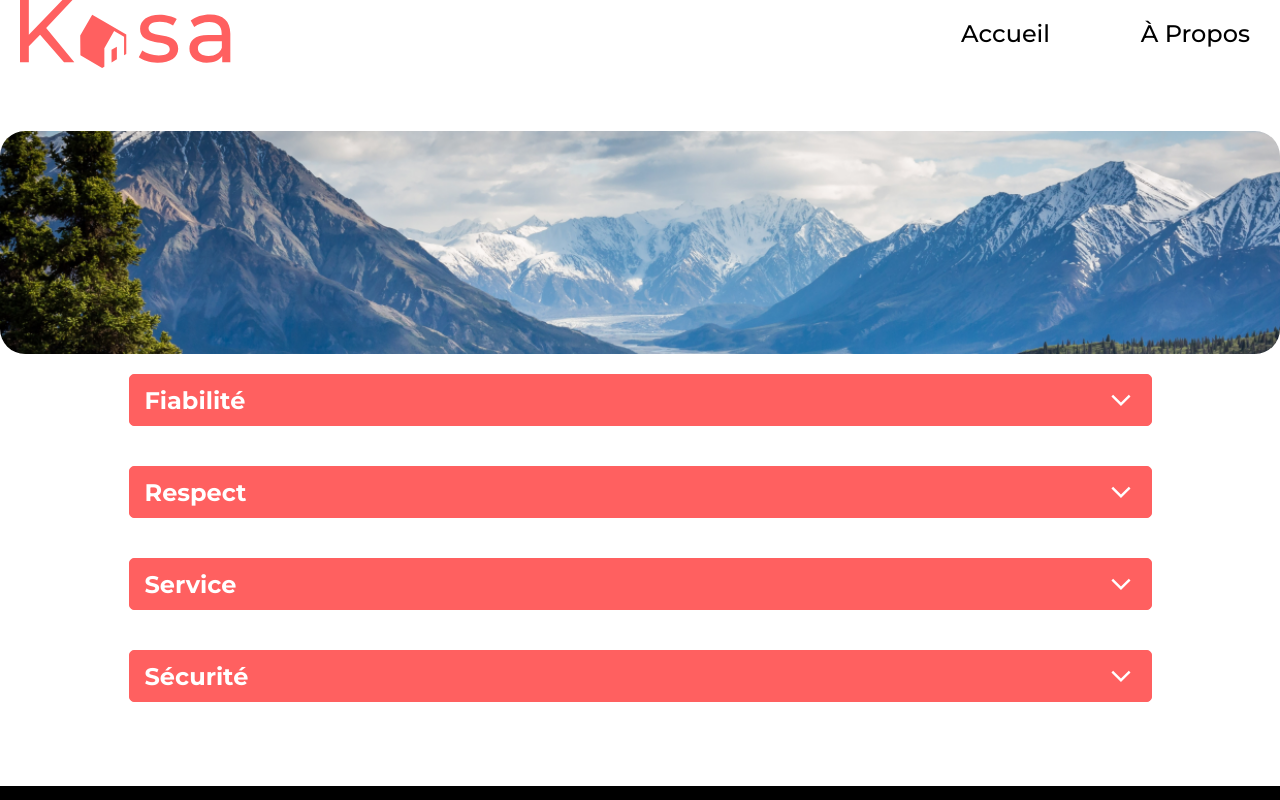
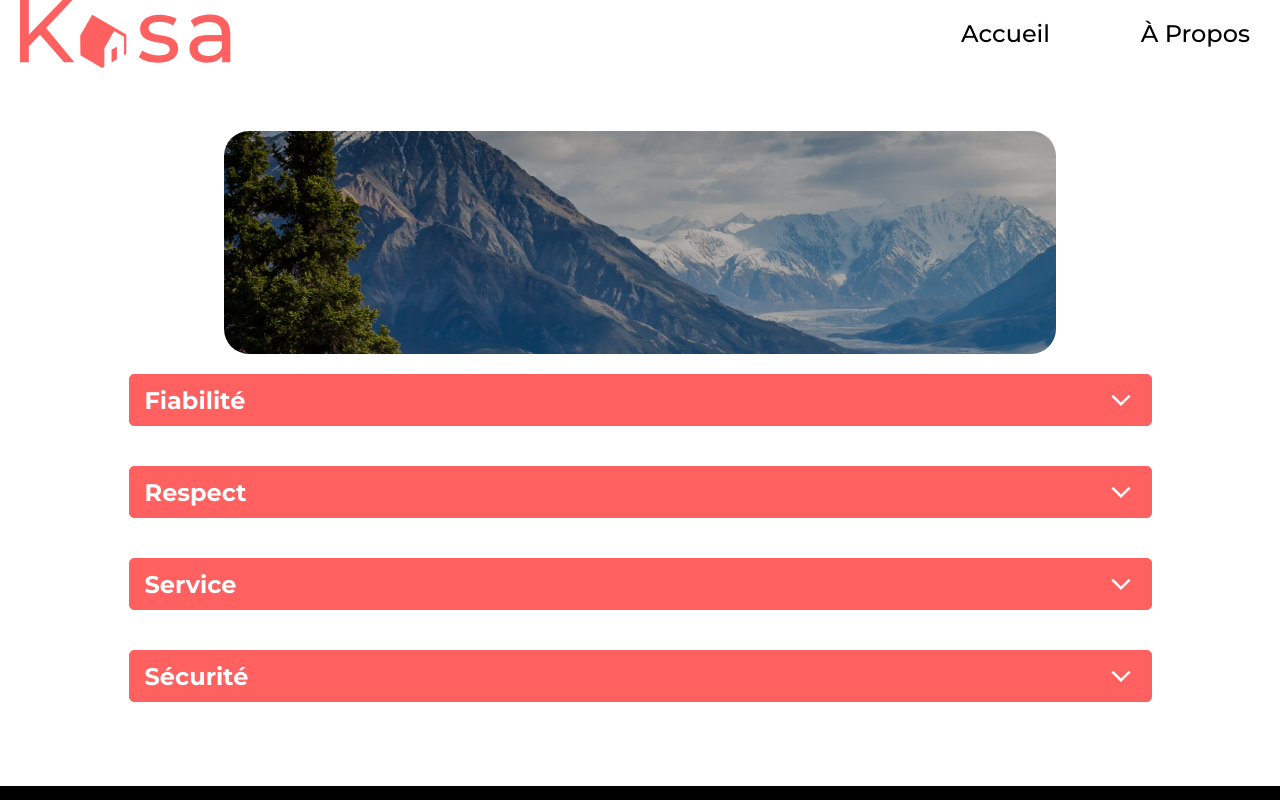
Before and after one commit to OCenjoyer/react-kasa, a React (Create React App) app: page /about in a window 1280 px wide. Shown: the top 800 px of the page. Built offline with nearby package versions, Linux system fonts and the light colour scheme.

Commit message:
Ajout du carrousel

```diff
--- a/src/components/abt_banner/Abt_Banner.scss
+++ b/src/components/abt_banner/Abt_Banner.scss
@@ -1,8 +1,10 @@
 .abtBackground {
     display: flex;
-    width: 100%;
+    width: 65%;
     height: 223px;
-    background: url(../../../src/assets/image/about-background.png) no-repeat;
+    background: rgba(0,0,0,0.3) url(../../../src/assets/image/about-background.png);
+    background-blend-mode: darken;
+    background-repeat: no-repeat;
     background-size: cover;
     border-radius: 25px;
     align-items: center;
--- a/src/components/banner/Banner.scss
+++ b/src/components/banner/Banner.scss
@@ -4,7 +4,10 @@
     width: 100%;
     max-width: 1240px;
     height: 223px;
-    background: url(../../assets/image/background-banner.png) no-repeat center center;    border-radius: 25px;
+    background: rgba(0,0,0,0.3) url(../../assets/image/background-banner.png);
+    background-blend-mode: darken;
+    background-repeat: no-repeat;
+    border-radius: 25px;
     align-items: center;
     justify-content: center;
     margin-top: 63px;
--- /dev/null
+++ b/src/components/carousel/Carrousel.jsx
@@ -0,0 +1,10 @@
+import React from 'react';
+
+const Carrousel = () => (
+  <>
+    <h1>Carrousel</h1>
+    {/* Attente d'ajout des fichiers */}
+  </>
+);
+
+export default Carrousel;
--- a/src/components/collapse/Collapse.jsx
+++ b/src/components/collapse/Collapse.jsx
@@ -20,7 +20,7 @@ export default function Collapse(props) {
       <div className="collapseContainer">
         <div onClick={toggleState} className="collapse-about__visible">
           <h2>{props.aboutTitle}</h2>
-          <img src={Chevron} alt="chevron down" />
+          <img className='aboutChevron' src={Chevron} alt="chevron down" />
         </div>
       </div>
       <div
--- a/src/pages/fiche/fiche.jsx
+++ b/src/pages/fiche/fiche.jsx
@@ -1,4 +1,5 @@
 import React from 'react';
+import Carrousel from '../../../src/components/carousel/Carrousel'
 
 
 export default function Fiche() {
@@ -6,7 +7,7 @@ export default function Fiche() {
 
   return (
     <div>
-      <h1>voici la fiche Logement de l'id :</h1>
+      < Carrousel />
       </div>
   );
 }
```
Also changed, not shown: src/components/carousel/Carrousel.scss (added).
